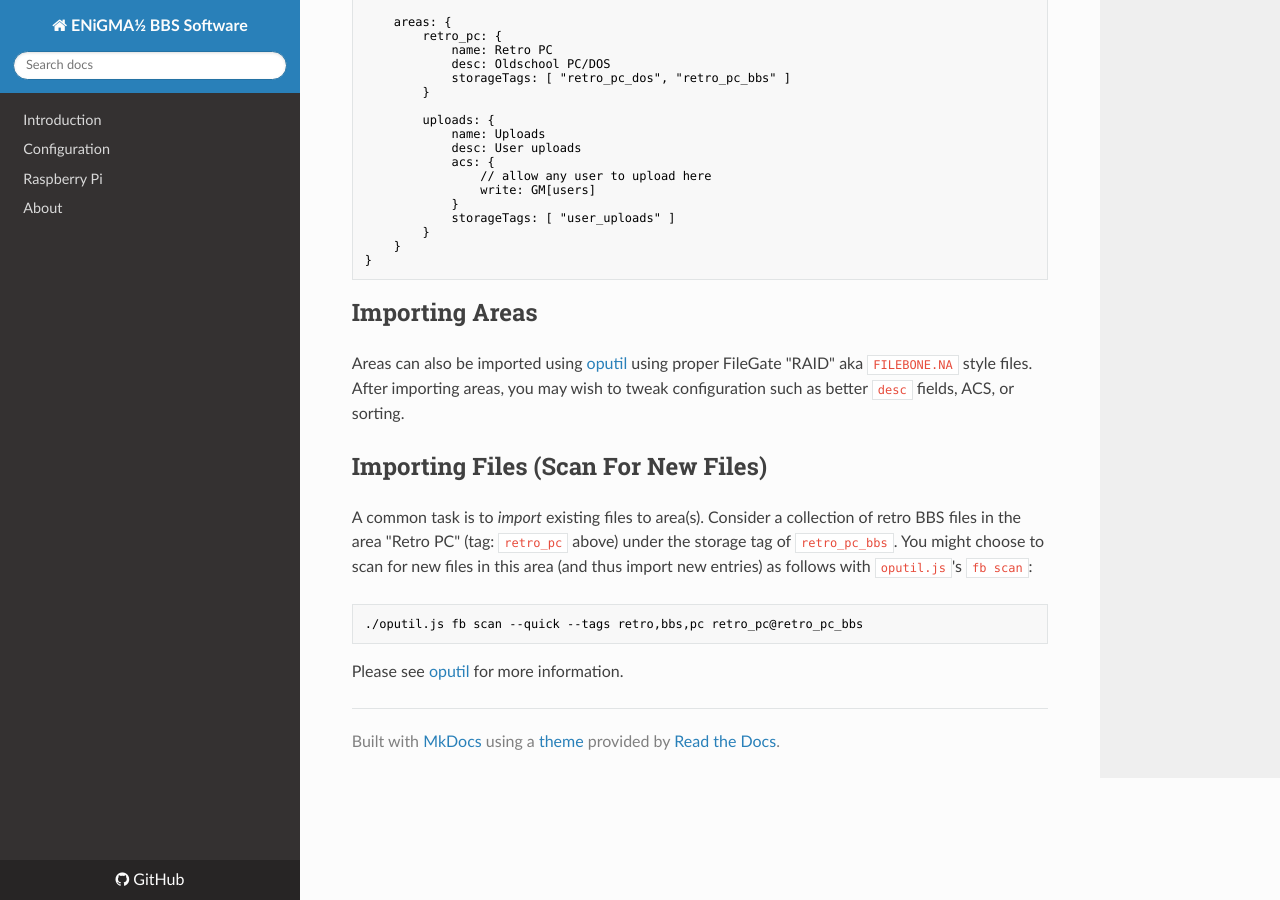
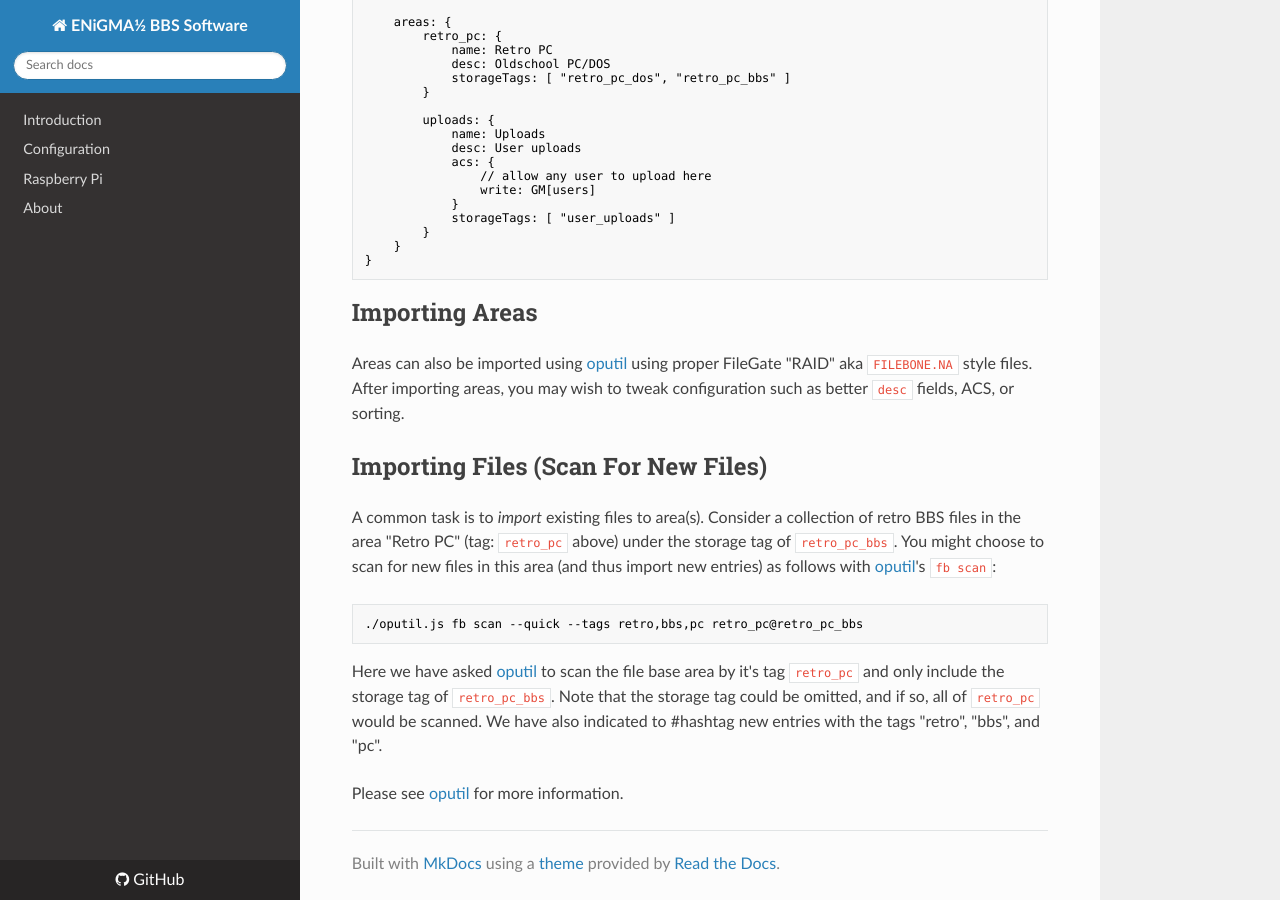
Before and after one commit to NuSkooler/enigma-bbs, an MkDocs documentation site: the page built from docs/filebase/first-file-area.md, in a window 1280 px wide and 900 px high, scrolled down 1654 px. Built offline with MkDocs 1.6.1, drawn with Linux system fonts in a browser that asks for light colours; nearby versions of some CDN libraries; old or Windows-style settings are respelled for this version of MkDocs.

Commit message:
More doc updates

````diff
--- a/docs/filebase/first-file-area.md
+++ b/docs/filebase/first-file-area.md
@@ -86,10 +86,12 @@ fileBase: {
 Areas can also be imported using [oputil](/docs/admin/oputil.md) using proper FileGate "RAID" aka `FILEBONE.NA` style files. After importing areas, you may wish to tweak configuration such as better `desc` fields, ACS, or sorting.
 
 ## Importing Files (Scan For New Files)
-A common task is to *import* existing files to area(s). Consider a collection of retro BBS files in the area "Retro PC" (tag: `retro_pc` above) under the storage tag of `retro_pc_bbs`. You might choose to scan for new files in this area (and thus import new entries) as follows with `oputil.js`'s `fb scan`:
+A common task is to *import* existing files to area(s). Consider a collection of retro BBS files in the area "Retro PC" (tag: `retro_pc` above) under the storage tag of `retro_pc_bbs`. You might choose to scan for new files in this area (and thus import new entries) as follows with [oputil](/docs/admin/oputil.md)'s `fb scan`:
 
 ```bash
 ./oputil.js fb scan --quick --tags retro,bbs,pc retro_pc@retro_pc_bbs
 ```
 
+Here we have asked [oputil](/docs/admin/oputil.md) to scan the file base area by it's tag `retro_pc` and only include the storage tag of `retro_pc_bbs`. Note that the storage tag could be omitted, and if so, all of `retro_pc` would be scanned. We have also indicated to #hashtag new entries with the tags "retro", "bbs", and "pc".
+
 Please see [oputil](/docs/admin/oputil.md) for more information.
````
